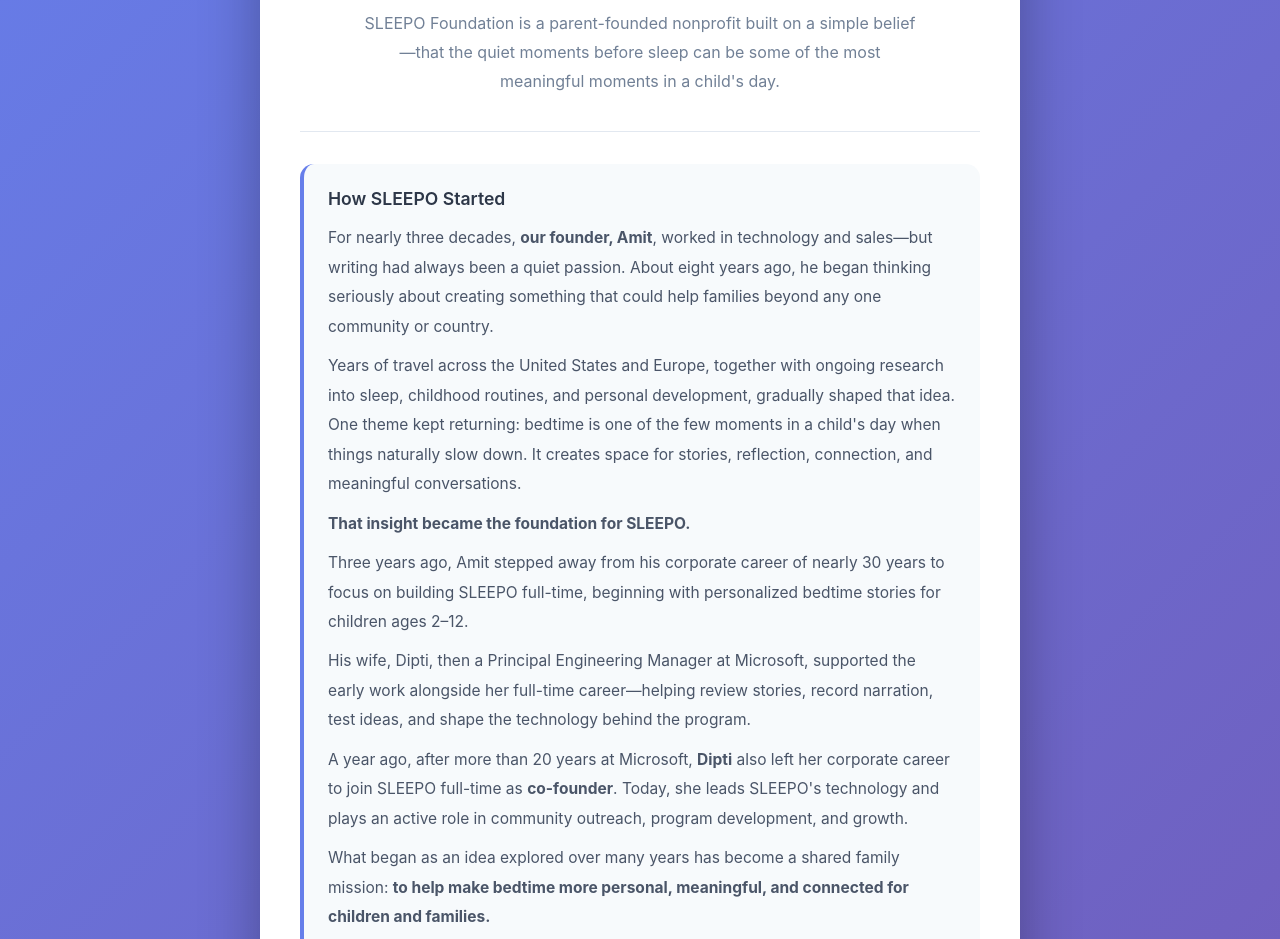
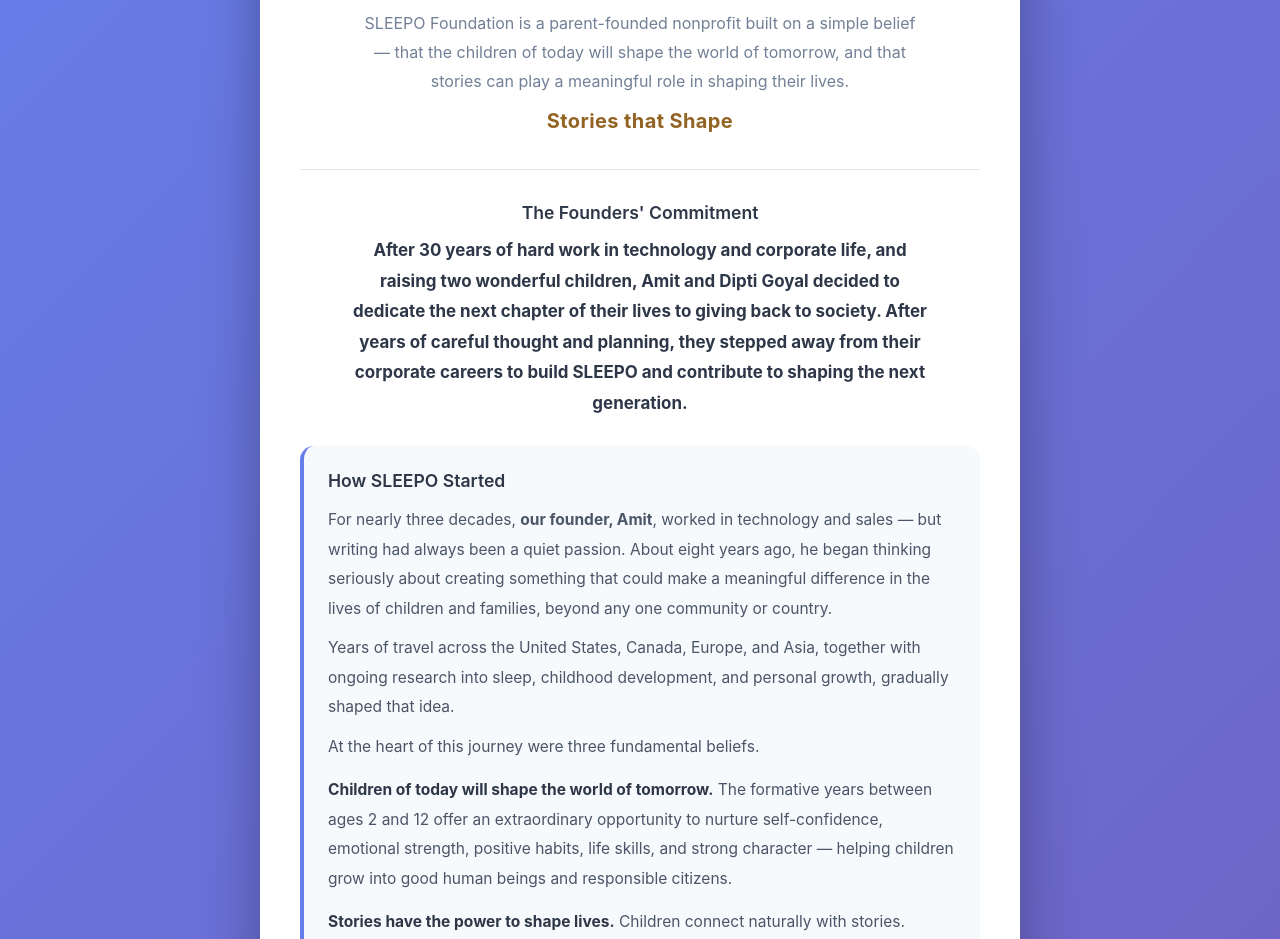
Before and after one commit to sleepofoundation/SLEEPO-Foundation-Website, a plain HTML site: page about.html in a window 1280 px wide. Shown: the part 252-1191 px from the top of the page. Drawn offline with Linux system fonts and the light colour scheme.

Commit message:
Add files via upload

```diff
--- a/about.html
+++ b/about.html
@@ -5,7 +5,7 @@
   <meta name="viewport" content="width=device-width, initial-scale=1.0">
   <title>About Us | SLEEPO Foundation</title>
   <meta property="og:title" content="About Us | SLEEPO Foundation" />
-  <meta property="og:description" content="Meet the team behind SLEEPO Foundation — a parent-founded nonprofit creating personalized bedtime stories for children ages 2–12." />
+  <meta property="og:description" content="Meet the founders of SLEEPO Foundation, a parent-founded nonprofit helping children ages 2–12 build confidence, character, values, and life skills, beginning with personalized bedtime audio stories." />
   <meta property="og:url" content="https://sleepofoundation.org/about" />
   <meta property="og:type" content="website" />
   <style>
@@ -57,6 +57,43 @@
       max-width: 560px;
       margin-left: auto;
       margin-right: auto;
+    }
+
+    .tagline {
+      font-size: 1.25rem;
+      font-weight: 700;
+      color: #936323;
+      letter-spacing: 0.02em;
+      margin-top: 14px;
+    }
+
+    .founders-commitment {
+      text-align: center;
+      max-width: 590px;
+      margin: 0 auto 28px;
+      padding: 0 6px;
+    }
+
+    .founders-commitment h2 {
+      font-size: 1.1rem;
+      font-weight: 600;
+      color: #2d3748;
+      margin-bottom: 12px;
+    }
+
+    .founders-commitment p {
+      font-size: 1.06rem;
+      font-weight: 700;
+      line-height: 1.8;
+      color: #2d3748;
+    }
+
+    .panel .foundational-belief {
+      margin: 14px 0;
+    }
+
+    .panel .foundational-belief strong {
+      color: #2d3748;
     }
 
     .divider-line {
@@ -398,7 +435,7 @@
       padding-top: 58px;
     }
 
-    @media (max-width: 760px) {
+    @media (max-width: 920px) {
       .top-nav-links {
         display: none;
         position: absolute;
@@ -456,38 +493,62 @@
       <img src="assets/sleepo-logo.png" class="logo" alt="SLEEPO Foundation">
       <h1>About Us</h1>
       <p class="intro-text">
-        SLEEPO Foundation is a parent-founded nonprofit built on a simple belief—that the quiet moments before sleep can be some of the most meaningful moments in a child's day.
+        SLEEPO Foundation is a parent-founded nonprofit built on a simple belief — that the children of today will shape the world of tomorrow, and that stories can play a meaningful role in shaping their lives.
       </p>
+      <p class="tagline">Stories that Shape</p>
     </div>
 
     <hr class="divider-line">
+
+    <!-- The Founders' Commitment -->
+    <section class="founders-commitment" aria-labelledby="founders-commitment-title">
+      <h2 id="founders-commitment-title">The Founders' Commitment</h2>
+      <p>
+        After 30 years of hard work in technology and corporate life, and raising two wonderful children, Amit and Dipti Goyal decided to dedicate the next chapter of their lives to giving back to society. After years of careful thought and planning, they stepped away from their corporate careers to build SLEEPO and contribute to shaping the next generation.
+      </p>
+    </section>
 
     <!-- How SLEEPO Started -->
     <div class="panel">
       <h2>How SLEEPO Started</h2>
       <p>
-        For nearly three decades, <strong>our founder, Amit</strong>, worked in technology and sales—but writing had always been a quiet passion. About eight years ago, he began thinking seriously about creating something that could help families beyond any one community or country.
+        For nearly three decades, <strong>our founder, Amit</strong>, worked in technology and sales — but writing had always been a quiet passion. About eight years ago, he began thinking seriously about creating something that could make a meaningful difference in the lives of children and families, beyond any one community or country.
       </p>
       <p>
-        Years of travel across the United States and Europe, together with ongoing research into sleep, childhood routines, and personal development, gradually shaped that idea. One theme kept returning: bedtime is one of the few moments in a child's day when things naturally slow down. It creates space for stories, reflection, connection, and meaningful conversations.
+        Years of travel across the United States, Canada, Europe, and Asia, together with ongoing research into sleep, childhood development, and personal growth, gradually shaped that idea.
       </p>
       <p>
-        <strong>That insight became the foundation for SLEEPO.</strong>
+        At the heart of this journey were three fundamental beliefs.
+      </p>
+      <p class="foundational-belief">
+        <strong>Children of today will shape the world of tomorrow.</strong> The formative years between ages 2 and 12 offer an extraordinary opportunity to nurture self-confidence, emotional strength, positive habits, life skills, and strong character — helping children grow into good human beings and responsible citizens.
+      </p>
+      <p class="foundational-belief">
+        <strong>Stories have the power to shape lives.</strong> Children connect naturally with stories. Through characters, adventures, challenges, and experiences they can relate to, stories can inspire curiosity, encourage positive thinking, help children overcome challenges, and introduce important life lessons in ways that feel natural and enjoyable. This belief is reflected in our tagline — <strong>Stories that Shape.</strong>
+      </p>
+      <p class="foundational-belief">
+        <strong>Sleep and bedtime hold a special place in childhood.</strong> Sleep is essential to a child's physical, emotional, and cognitive development. The quiet moments before sleep also offer a unique opportunity for children to listen, reflect, imagine, and connect with their families. This inspired both the name SLEEPO and our decision to begin our journey with bedtime stories.
       </p>
       <p>
-        Three years ago, Amit stepped away from his corporate career of nearly 30 years to focus on building SLEEPO full-time, beginning with personalized bedtime stories for children ages 2–12.
+        <strong>Together, these beliefs became the foundation for SLEEPO.</strong>
       </p>
       <p>
-        His wife, Dipti, then a Principal Engineering Manager at Microsoft, supported the early work alongside her full-time career—helping review stories, record narration, test ideas, and shape the technology behind the program.
+        In 2023, Amit stepped away from his corporate career of nearly 30 years to focus on building SLEEPO full-time, beginning with personalized bedtime audio stories for children ages 2–12.
       </p>
       <p>
-        A year ago, after more than 20 years at Microsoft, <strong>Dipti</strong> also left her corporate career to join SLEEPO full-time as <strong>co-founder</strong>. Today, she leads SLEEPO's technology and plays an active role in community outreach, program development, and growth.
+        His wife, Dipti, then a Principal Engineering Manager at Microsoft, supported the early work alongside her full-time career — helping review stories, record narration, test ideas, and shape the technology behind the program.
       </p>
       <p>
-        What began as an idea explored over many years has become a shared family mission: <strong>to help make bedtime more personal, meaningful, and connected for children and families.</strong>
+        In 2025, after more than 20 years at Microsoft, <strong>Dipti</strong> also left her corporate career to join SLEEPO full-time as <strong>co-founder</strong>. Today, she leads SLEEPO's technology and plays an active role in community outreach, program development, and growth.
       </p>
       <p>
-        <strong>SLEEPO has become, in every sense, Amit and Dipti's third child</strong>—something they have poured their time, energy, and hearts into building. For them, the journey doesn't feel like a sacrifice; <strong>it feels like they've finally found their calling.</strong>
+        What began as an idea explored over many years has become a shared family mission: <strong>to help children develop the confidence, character, values, and life skills they need to thrive in life and contribute positively to the world around them.</strong>
+      </p>
+      <p>
+        Personalized bedtime audio stories are the first step in this journey. As SLEEPO grows, reaches more families, and learns from their experiences, we look forward to exploring new and meaningful ways to support children's development.
+      </p>
+      <p>
+        <strong>SLEEPO has become, in every sense, Amit and Dipti's third child</strong> — something they have poured their time, energy, and hearts into building. For them, the journey doesn't feel like a sacrifice; <strong>it feels like they've finally found their calling.</strong>
       </p>
     </div>
 
@@ -495,13 +556,24 @@
     <div class="panel">
       <h2>Our Mission</h2>
       <p>
-        We create personalized bedtime audio stories designed to support confidence, positive values, and cultural connection in children ages 2–12. Every story is thoughtfully created using information parents choose to share, including their child's interests, personality, and family values.
+        Our mission is to help children ages 2–12 build self-confidence, develop essential life skills, cultivate positive habits, strengthen their emotional well-being, and stay connected to their cultural roots and values — empowering them to grow into confident, compassionate, capable, and responsible individuals.
       </p>
       <p>
-        We believe bedtime is one of the few moments in a child's day when things naturally slow down—creating space for stories, connection, and meaningful moments together.
+        We believe every child is unique, and that their developmental journey should reflect their individual personality, interests, strengths, challenges, and family values.
+      </p>
+      <p>
+        Our first initiative brings this mission to life through personalized bedtime audio stories, thoughtfully created for each child in partnership with their parents.
       </p>
       <p>
         SLEEPO Foundation is an IRS-recognized 501(c)(3) nonprofit organization based in Redmond, Washington, USA.
+      </p>
+    </div>
+
+    <!-- Vision -->
+    <div class="panel">
+      <h2>Our Vision</h2>
+      <p>
+        A world where every child has the opportunity to develop the confidence, character, values, and life skills to realize their full potential and contribute to a better world — regardless of their background, geography, or family's financial circumstances.
       </p>
     </div>
 
@@ -547,6 +619,7 @@
     </div>
 
     <!-- Org note -->
+    <div class="section-label">Our Volunteers &amp; Friends of SLEEPO</div>
     <div class="org-note">
       <p>
         🌙 &nbsp;SLEEPO Foundation is an all-volunteer organization at its current stage. Every member of our team contributes their time because they believe in the mission.
```
